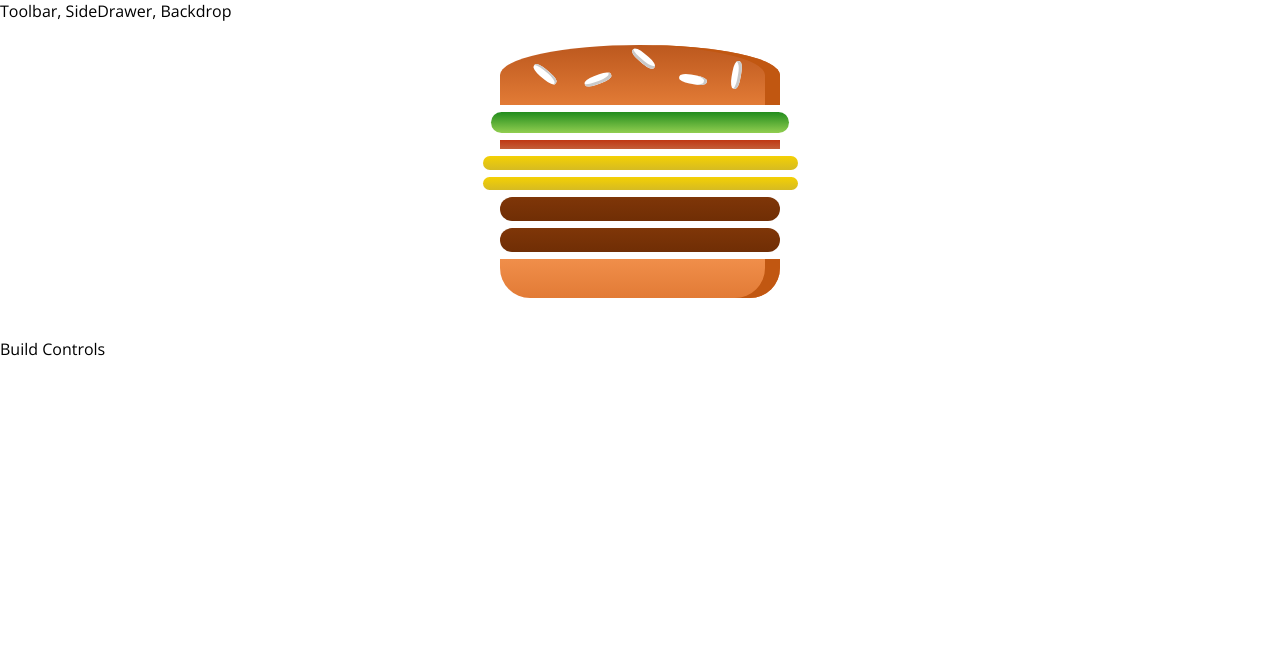
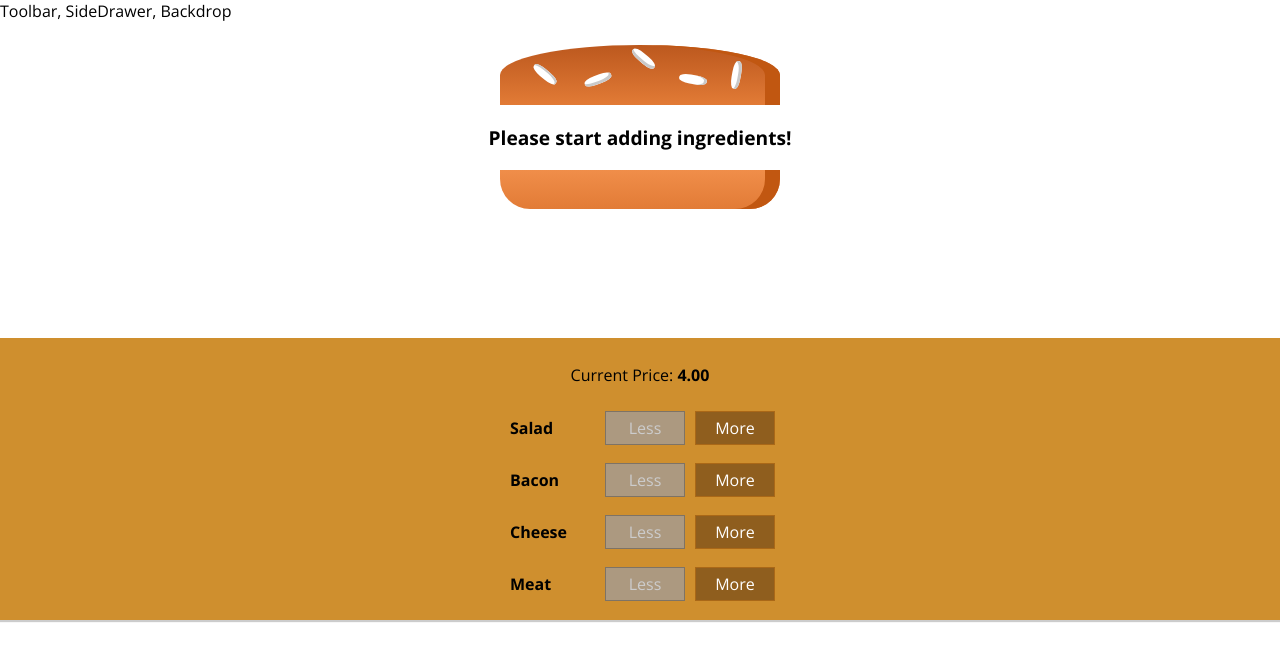
Before and after one commit to calvinyhu/burger-builder, a React app: page /burger-builder in a window 1280 px wide. Shown: the top 660 px of the page. Built offline with nearby package versions, Linux system fonts and the light colour scheme.

Commit message:
Added More and Less functionality to Burger

```diff
--- /dev/null
+++ b/src/components/Burger/BuildControls/BuildControl/BuildControl.css
@@ -0,0 +1,56 @@
+.BuildControl {
+    display: flex;
+    justify-content: space-between;
+    align-items: center;
+    margin: 5px 0;
+}
+
+.BuildControl button {
+    display: block;
+    font: inherit;
+    padding: 5px;
+    margin: 0 5px;
+    width: 80px;
+    border: 1px solid #AA6817;
+    cursor: pointer;
+    outline: none;
+}
+
+.BuildControl button:disabled {
+    background-color: #AC9980;
+    border: 1px solid #7E7365;
+    color: #CCC;
+    cursor: default;
+}
+
+.BuildControl button:hover:disabled {
+    background-color: #AC9980;
+    color: #CCC;
+    cursor: not-allowed;
+}
+
+.Label {
+    padding: 10px;
+    font-weight: bold;
+    width: 80px;
+}
+
+.BuildControl .Less {
+    background-color: #D39952;
+    color: white;
+}
+
+.BuildControl .More {
+    background-color: #8F5E1E;
+    color: white;
+}
+
+.BuildControl .Less:hover, .BuildControl .Less:active {
+    background-color: #DAA972;
+    color: white;
+}
+
+.BuildControl .More:hover,.BuildControl .More:active {
+    background-color: #99703F;
+    color: white;
+}
--- /dev/null
+++ b/src/components/Burger/BuildControls/BuildControl/BuildControl.js
@@ -0,0 +1,18 @@
+import React from 'react';
+
+import classes from './BuildControl.css';
+
+const buildControl = (props) => (
+    <div className={classes.BuildControl}>
+        <div className={classes.Label}>{props.label}</div>
+        <button
+            className={classes.Less}
+            onClick={props.removed}
+            disabled={props.disabled}>Less</button>
+        <button
+            className={classes.More}
+            onClick={props.added}>More</button>
+    </div>
+);
+
+export default buildControl;
--- /dev/null
+++ b/src/components/Burger/BuildControls/BuildControls.css
@@ -0,0 +1,10 @@
+.BuildControls {
+    width: 100%;
+    background-color: #CF8F2E;
+    display: flex;
+    flex-flow: column;
+    align-items: center;
+    box-shadow: 0 2px 1px #CCC;
+    margin: auto;
+    padding: 10px 0;
+}
--- /dev/null
+++ b/src/components/Burger/BuildControls/BuildControls.js
@@ -0,0 +1,32 @@
+import React from 'react';
+
+import classes from './BuildControls.css';
+import BuildControl from './BuildControl/BuildControl';
+
+const controls = [
+    { label: 'Salad', type: 'salad' },
+    { label: 'Bacon', type: 'bacon' },
+    { label: 'Cheese', type: 'cheese' },
+    { label: 'Meat', type: 'meat' },
+];
+
+const buildControls = (props) => (
+    <div className={classes.BuildControls}>
+        <p>Current Price: <strong>{props.price.toFixed(2)}</strong></p>
+        {controls.map(ctrl =>
+            <BuildControl
+                key={ctrl.label}
+                label={ctrl.label}
+                // We pass in ctrl.type into @ingredientAdded here, and not in
+                // BuildControl because it is redundant to have @type as an
+                // extra prop that is passed to BuildControl. We can short
+                // circuit the call starting here, since we know the type that
+                // is first clicked here
+                added={() => props.ingredientAdded(ctrl.type)}
+                removed={() => props.ingredientRemoved(ctrl.type)}
+                disabled={props.disabled[ctrl.type]} />
+        )}
+    </div>
+);
+
+export default buildControls;
--- a/src/components/Burger/Burger.js
+++ b/src/components/Burger/Burger.js
@@ -6,9 +6,15 @@
 const burger = (props) => {
     // An array of strings of the keys of props.ingredients
     const uniqueIngredients = Object.keys(props.ingredients);
+    const deNestArrays = (arr, el) => arr.concat(el);
+    // Below is equivalent to above
+    // const reducer = (arr, el) => {
+    //     return arr.concat(el);
+    // };
+    const initialValue = [];
 
     // An array of all ingredients
-    const allIngredients = uniqueIngredients.map(igKey => {
+    let allIngredients = uniqueIngredients.map(igKey => {
         // The count of each unique ingredient
         const numIngredients = props.ingredients[igKey];
         // Return an array that is filled with the correct number of unique
@@ -18,7 +24,10 @@
         return [...Array(numIngredients)].map((_, index) => {
             return <BurgerIngredient key={igKey + index} type={igKey} />;
         });
-    });
+    }).reduce(deNestArrays, initialValue);
+
+    if (allIngredients.length === 0)
+        allIngredients = <p>Please start adding ingredients!</p>;
 
     return (
         <div className={classes.Burger}>
--- a/src/containers/BurgerBuilder/BurgerBuilder.js
+++ b/src/containers/BurgerBuilder/BurgerBuilder.js
@@ -2,22 +2,68 @@
 
 import Auxiliary from '../../hoc/Auxiliary';
 import Burger from '../../components/Burger/Burger';
+import BuildControls from '../../components/Burger/BuildControls/BuildControls';
+
+const INGREDIENT_PRICES = {
+    salad: 0.5,
+    bacon: 0.7,
+    cheese: 0.4,
+    meat: 1.3,
+}
 
 class BurgerBuilder extends Component {
     state = {
         ingredients: {
-            salad: 1,
-            bacon: 1,
-            cheese: 2,
-            meat: 2,
+            salad: 0,
+            bacon: 0,
+            cheese: 0,
+            meat: 0,
+        },
+        totalPrice: 4,
+    }
+
+    addIngredientHandler = (type) => {
+        const oldCount = this.state.ingredients[type];
+        const newCount = oldCount + 1;
+        const updatedIngredients = { ...this.state.ingredients };
+        updatedIngredients[type] = newCount;
+        const priceAddition = INGREDIENT_PRICES[type];
+        const oldTotalPrice = this.state.totalPrice;
+        const newTotalPrice = oldTotalPrice + priceAddition;
+        this.setState({
+            ingredients: updatedIngredients,
+            totalPrice: newTotalPrice,
+        })
+    }
+
+    removeIngredientHandler = (type) => {
+        const oldCount = this.state.ingredients[type];
+        if (oldCount === 0) {
+            return;
         }
+        const updatedIngredients = { ...this.state.ingredients };
+        updatedIngredients[type] = oldCount - 1;
+        const newTotalPrice = this.state.totalPrice - INGREDIENT_PRICES[type];
+        this.setState({
+            ingredients: updatedIngredients,
+            totalPrice: newTotalPrice,
+        })
     }
 
     render() {
+        const disabledInfo = { ...this.state.ingredients };
+        // each type is mapped to either true or false
+        for (let key in disabledInfo)
+            disabledInfo[key] = (disabledInfo[key] <= 0);
+
         return (
             <Auxiliary>
                 <Burger ingredients={this.state.ingredients} />
-                <div>Build Controls</div>
+                <BuildControls
+                    price={this.state.totalPrice}
+                    ingredientAdded={this.addIngredientHandler}
+                    ingredientRemoved={this.removeIngredientHandler}
+                    disabled={disabledInfo} />
             </Auxiliary>
         );
     }
```
